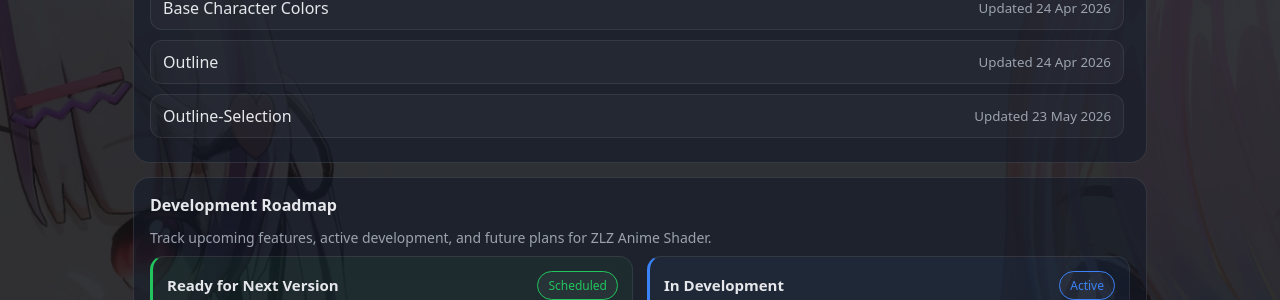
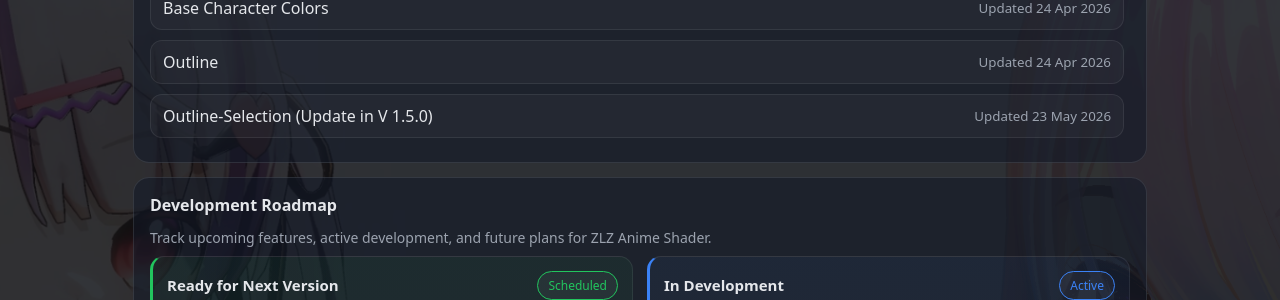
Before and after one commit to zlz-studio/zlz-studio.github.io, a Jekyll site: the page built from index.html, in a window 1280 px wide and 900 px high, scrolled down 1444 px. Shown: the part 155-455 px from the top of the window. Built offline with Jekyll 4.4.1, drawn with Linux system fonts in a browser that asks for light colours.

Commit message:
Update index.html

```diff
--- a/index.html
+++ b/index.html
@@ -665,7 +665,7 @@
           {% assign p = site.pages | where: "url", "/features/Base-Character-Lighting/" | first %}<a class="item" href="/features/Base-Character-Lighting/"><span>Base Character Lighting</span><small>Updated {{ p.last_modified_at | date: "%d %b %Y" }}</small></a>
           {% assign p = site.pages | where: "url", "/features/Base-Character-Colors/" | first %}<a class="item" href="/features/Base-Character-Colors/"><span>Base Character Colors</span><small>Updated {{ p.last_modified_at | date: "%d %b %Y" }}</small></a>
           {% assign p = site.pages | where: "url", "/features/Outline/" | first %}<a class="item" href="/features/Outline/"><span>Outline</span><small>Updated {{ p.last_modified_at | date: "%d %b %Y" }}</small></a>
-          {% assign p = site.pages | where: "url", "/features/Outline-Selection/" | first %}<a class="item" href="/features/Outline-Selection/"><span>Outline-Selection</span><small>Updated {{ p.last_modified_at | date: "%d %b %Y" }}</small></a>
+          {% assign p = site.pages | where: "url", "/features/Outline-Selection/" | first %}<a class="item" href="/features/Outline-Selection/"><span>Outline-Selection (Update in V 1.5.0)</span><small>Updated {{ p.last_modified_at | date: "%d %b %Y" }}</small></a>
           {% assign p = site.pages | where: "url", "/features/NormalMap/" | first %}<a class="item" href="/features/NormalMap/"><span>NormalMap</span><small>Updated {{ p.last_modified_at | date: "%d %b %Y" }}</small></a>
           {% assign p = site.pages | where: "url", "/features/Metallic/" | first %}<a class="item" href="/features/Metallic/"><span>Metallic</span><small>Updated {{ p.last_modified_at | date: "%d %b %Y" }}</small></a>
           {% assign p = site.pages | where: "url", "/features/Soft-Light/" | first %}<a class="item" href="/features/Soft-Light/"><span>Soft Light</span><small>Updated {{ p.last_modified_at | date: "%d %b %Y" }}</small></a>
```
